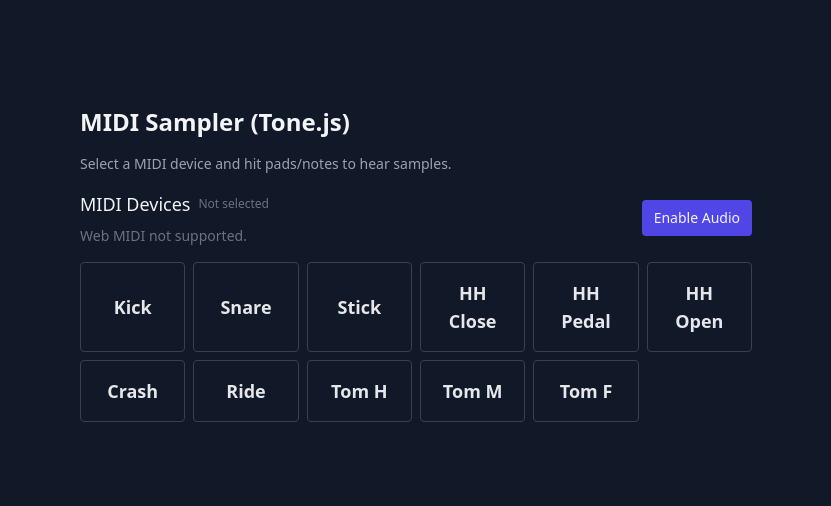
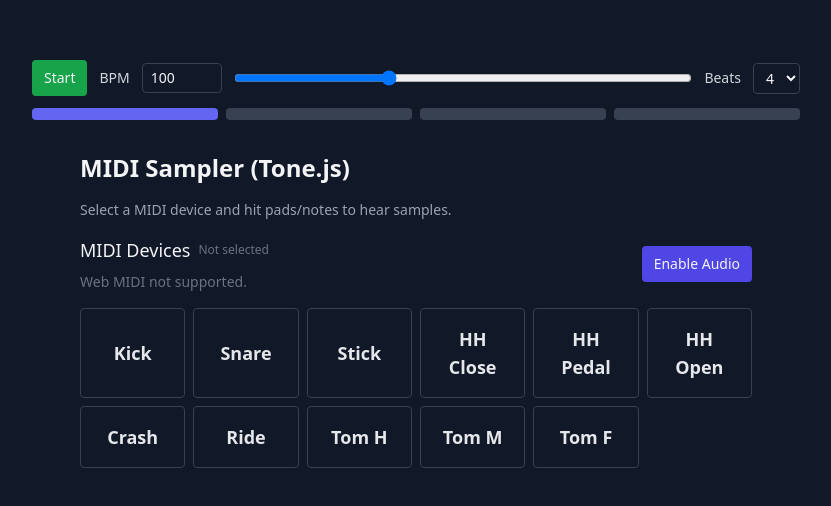
Before and after one commit to Zilong-L/web-drumkit, a React (Vite) app: page / in a window 1280 px wide. Shown: the part 136-642 px from the top of the page, without its empty margins (224-1055 px from the left). Built offline with nearby package versions, Linux system fonts and the light colour scheme.

Commit message:
feat(metronome): add Tone.js metronome with BPM, beats-per-bar, start/stop, and visual ticks; wire into App.

```diff
--- a/src/App.tsx
+++ b/src/App.tsx
@@ -1,9 +1,11 @@
 import MidiSampler from './components/MidiSampler';
+import Metronome from './components/Metronome';
 
 function App() {
   return (
     <div className="min-h-screen flex flex-col items-center justify-center p-8">
-      <div className="w-full max-w-3xl">
+      <div className="w-full max-w-3xl space-y-8">
+        <Metronome />
         <MidiSampler />
       </div>
     </div>
--- /dev/null
+++ b/src/audio/metronome.ts
@@ -0,0 +1,78 @@
+import * as Tone from 'tone';
+import { ensureAudioStarted } from './sampler';
+
+type Subscriber = (beatIndex: number, barIndex: number) => void;
+
+let initialized = false;
+let sub: Subscriber | null = null;
+let beatsPerBar = 4;
+let bpm = 100;
+let isRunning = false;
+let currentBeat = 0;
+let currentBar = 0;
+
+let loop: Tone.Loop | null = null;
+let clickHigh: Tone.MembraneSynth | null = null;
+let clickLow: Tone.MembraneSynth | null = null;
+let out: Tone.Gain | null = null;
+
+function init() {
+  if (initialized) return;
+  out = new Tone.Gain(0.9).toDestination();
+  clickHigh = new Tone.MembraneSynth({ octaves: 2, pitchDecay: 0.005, envelope: { attack: 0.001, decay: 0.08, sustain: 0 } }).connect(out);
+  clickLow = new Tone.MembraneSynth({ octaves: 2, pitchDecay: 0.008, envelope: { attack: 0.001, decay: 0.12, sustain: 0 } }).connect(out);
+  Tone.Transport.bpm.value = bpm;
+  Tone.Transport.timeSignature = beatsPerBar;
+  loop = new Tone.Loop(time => {
+    const beatInBar = currentBeat % beatsPerBar;
+    if (beatInBar === 0) {
+      clickHigh!.triggerAttackRelease(1200, '16n', time, 0.9);
+      currentBar++;
+    } else {
+      clickLow!.triggerAttackRelease(800, '16n', time, 0.6);
+    }
+    sub?.(beatInBar, currentBar);
+    currentBeat++;
+  }, '4n');
+  initialized = true;
+}
+
+export async function start() {
+  init();
+  await ensureAudioStarted();
+  currentBeat = 0;
+  currentBar = 0;
+  loop!.start(0);
+  await Tone.start();
+  Tone.Transport.start();
+  isRunning = true;
+}
+
+export function stop() {
+  if (!initialized) return;
+  loop!.stop();
+  Tone.Transport.stop();
+  isRunning = false;
+}
+
+export async function toggle() {
+  if (isRunning) stop(); else await start();
+}
+
+export function setBpm(next: number) {
+  bpm = Math.max(30, Math.min(300, Math.round(next)));
+  Tone.Transport.bpm.rampTo(bpm, 0.05);
+}
+
+export function setBeatsPerBar(next: number) {
+  beatsPerBar = Math.max(1, Math.min(12, Math.floor(next)));
+  Tone.Transport.timeSignature = beatsPerBar;
+}
+
+export function onTick(fn: Subscriber | null) {
+  sub = fn;
+}
+
+export function getState() {
+  return { bpm, beatsPerBar, isRunning };
+}
--- /dev/null
+++ b/src/components/Metronome.tsx
@@ -0,0 +1,87 @@
+import { useEffect, useMemo, useState } from 'react';
+import * as M from '../audio/metronome';
+import * as Tone from 'tone';
+
+export default function Metronome() {
+  const [bpm, setBpm] = useState(100);
+  const [beats, setBeats] = useState(4);
+  const [running, setRunning] = useState(false);
+  const [beatInBar, setBeatInBar] = useState(0);
+
+  useEffect(() => {
+    const s = M.getState();
+    setBpm(s.bpm);
+    setBeats(s.beatsPerBar);
+    setRunning(s.isRunning);
+    M.onTick((beatIdx) => setBeatInBar(beatIdx));
+    return () => M.onTick(null);
+  }, []);
+
+  const indicators = useMemo(() => {
+    return new Array(beats).fill(0).map((_, i) => i);
+  }, [beats]);
+
+  return (
+    <div className="w-full mx-auto space-y-3">
+      <div className="flex items-center gap-3">
+        <button
+          onClick={async () => {
+            await M.toggle();
+            const s = M.getState();
+            setRunning(s.isRunning);
+          }}
+          className={'px-3 py-2 rounded text-sm font-medium ' + (running ? 'bg-red-600 hover:bg-red-500' : 'bg-green-600 hover:bg-green-500')}
+        >
+          {running ? 'Stop' : 'Start'}
+        </button>
+        <label className="text-sm text-gray-300">BPM</label>
+        <input
+          type="number"
+          value={bpm}
+          min={30}
+          max={300}
+          onChange={e => {
+            const v = Math.max(30, Math.min(300, Number(e.target.value) || 0));
+            setBpm(v);
+            M.setBpm(v);
+          }}
+          className="w-20 bg-transparent border border-gray-700 rounded px-2 py-1 text-sm"
+        />
+        <input
+          type="range"
+          min={40}
+          max={220}
+          value={bpm}
+          onChange={e => {
+            const v = Number(e.target.value);
+            setBpm(v);
+            M.setBpm(v);
+          }}
+          className="flex-1"
+        />
+        <label className="text-sm text-gray-300">Beats</label>
+        <select
+          value={beats}
+          onChange={e => {
+            const v = Number(e.target.value);
+            setBeats(v);
+            M.setBeatsPerBar(v);
+          }}
+          className="bg-transparent border border-gray-700 rounded px-2 py-1 text-sm"
+        >
+          {[2,3,4,6].map(n => (
+            <option key={n} value={n}>{n}</option>
+          ))}
+        </select>
+      </div>
+      <div className="flex gap-2">
+        {indicators.map(i => (
+          <div
+            key={i}
+            className={'h-3 flex-1 rounded ' + (i === beatInBar ? 'bg-indigo-500' : 'bg-gray-700')}
+          />
+        ))}
+      </div>
+    </div>
+  );
+}
```
Also changed, not shown: 1 other file (tests, documents, lock files or other folders).
